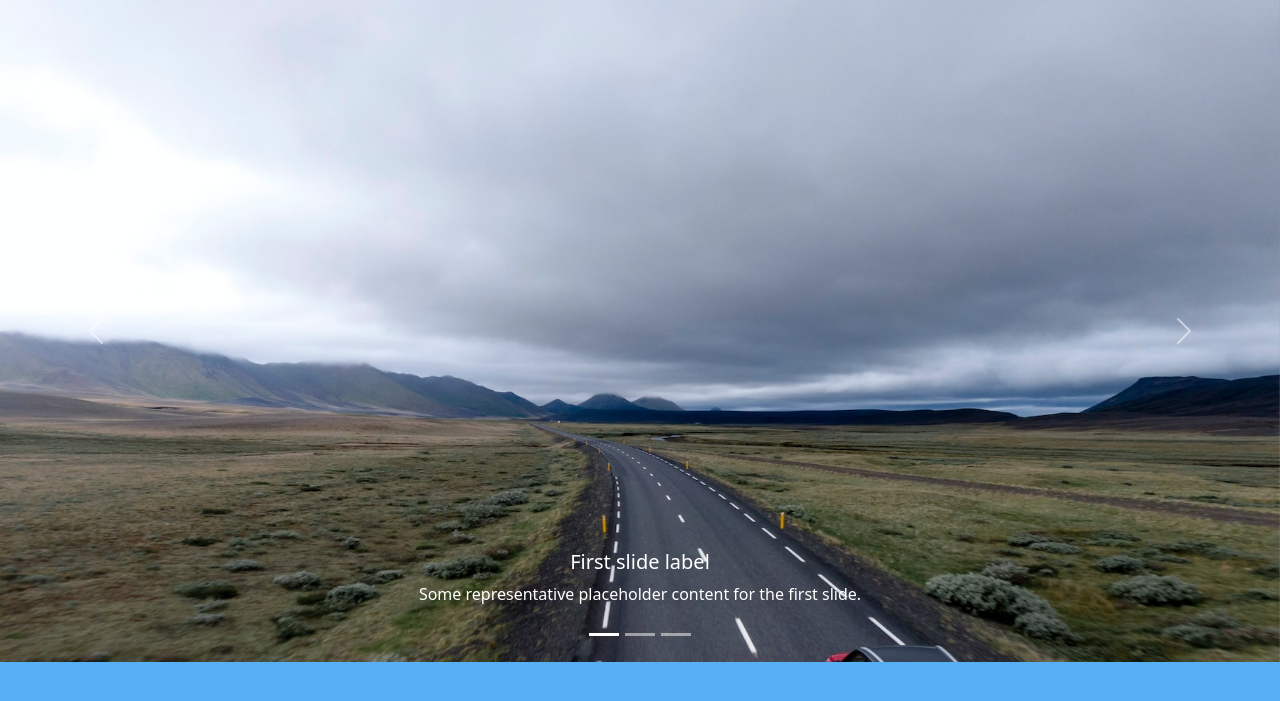
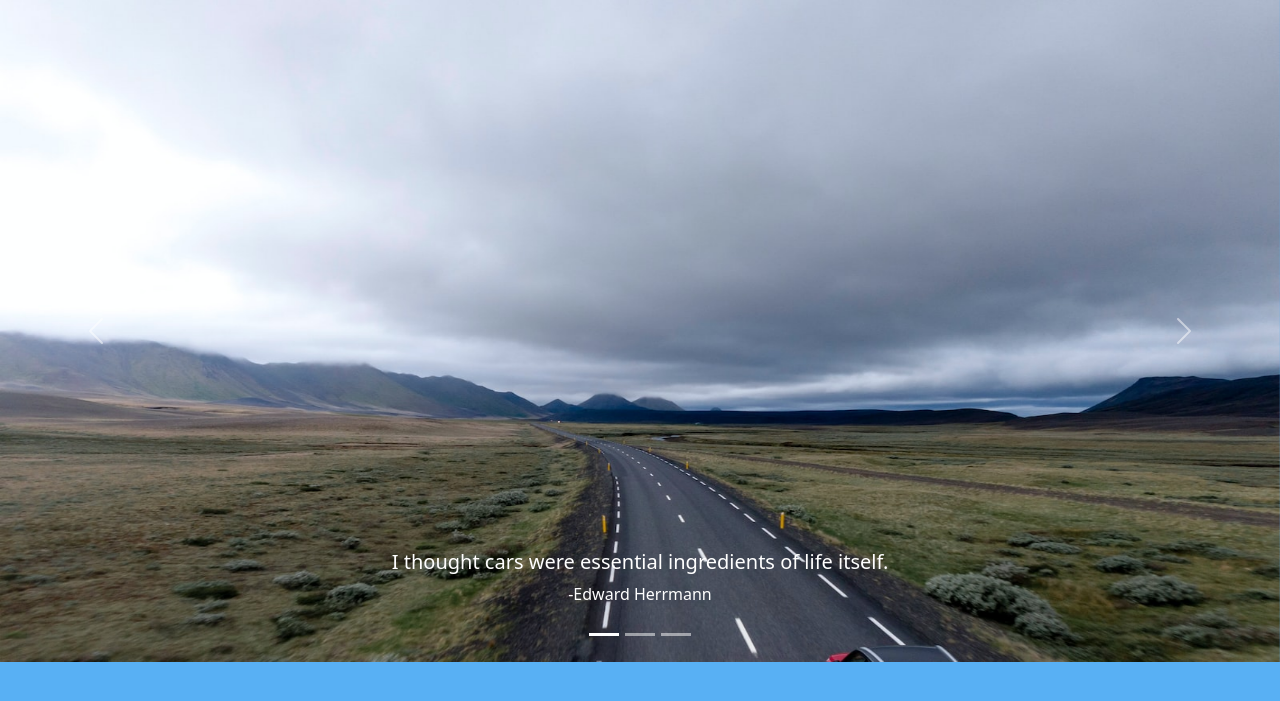
Before and after one commit to rahulmondal779/Automobile-DBs, a Flask app: page / in a window 1280 px wide. Shown: the part 55-756 px from the top of the page. Run offline with Flask 2, Linux system fonts and the light colour scheme; data comes from the database, SQL or seed files in the repository.

Commit message:
Slide Text Changed

```diff
--- a/templates/index.html
+++ b/templates/index.html
@@ -24,22 +24,22 @@
           <div class="carousel-item active">
             <img src="static\Bg\photo-1.jfif" class="d-block w-100" alt="Car" style="height: 663px;">
             <div class="carousel-caption d-none d-md-block">
-              <h5>First slide label</h5>
-              <p>Some representative placeholder content for the first slide.</p>
+              <h5>I thought cars were essential ingredients of life itself.</h5>
+              <p>-Edward Herrmann</p>
             </div>
           </div>
           <div class="carousel-item">
             <img src="static\Bg\photo-2.jfif" class="d-block w-100" alt="Car" style="height: 663px;">
             <div class="carousel-caption d-none d-md-block">
-              <h5>Second slide label</h5>
-              <p>Some representative placeholder content for the second slide.</p>
+              <h5>The cars we drive say a lot about us.</h5>
+              <p>-Alexandra Paul</p>
             </div>
           </div>
           <div class="carousel-item">
             <img src="static\Bg\photo-5.jfif" class="d-block w-100" alt="Car" style="height: 663px;">
             <div class="carousel-caption d-none d-md-block">
-              <h5>Third slide label</h5>
-              <p>Some representative placeholder content for the third slide.</p>
+              <h5>All of those cars were once just a dream in somebody's head.</h5>
+              <p>-Peter Gabriel</p>
             </div>
           </div>
         </div>
```
